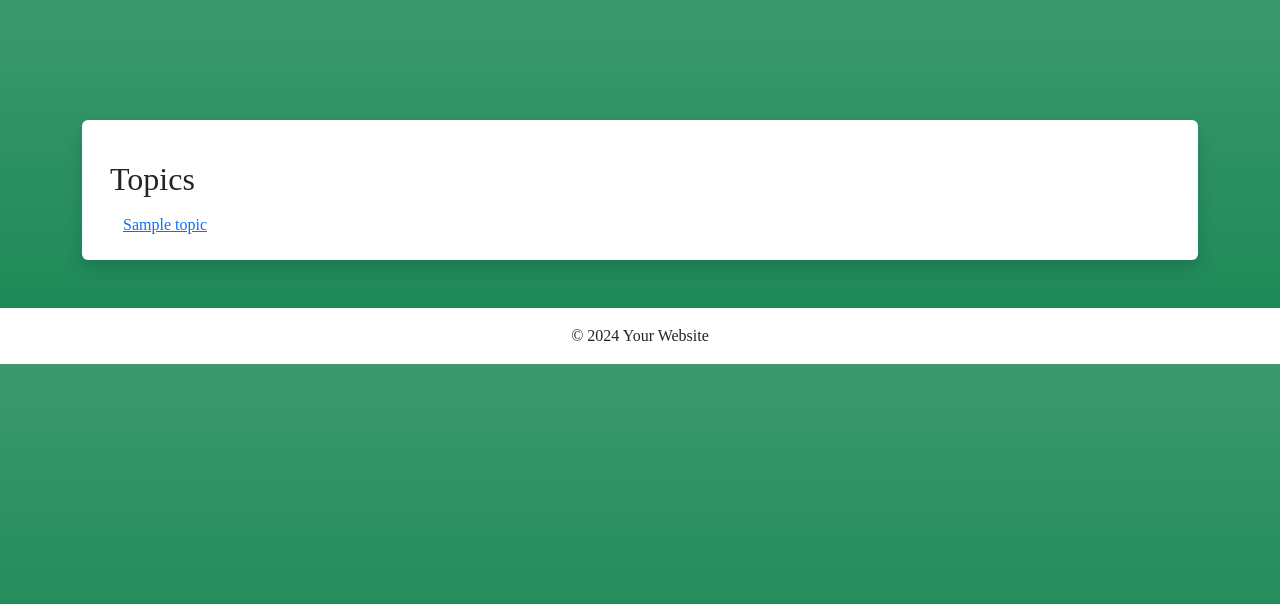
After one commit to naufalrz-qi/FHnBcollaborativeFiltering, a Flask app: template templates/forum/topics.html in a window 1280 px wide. The commit adds this page. Shown: the top 604 px of the page. Run offline with Flask 3, Linux system fonts and the light colour scheme; the template is opened without the code that fills it: most values are stand-ins (such as "Sample title", 1, 10 or a date in 2020); some libraries are stand-ins or nearby versions.

Commit message:
penambahan halaman topic

```diff
--- a/app.py
+++ b/app.py
@@ -97,6 +97,14 @@ def unlike_post(post_id):
 def posts_by_topic_route(topic_name):
     return posts_by_topic(topic_name)
 
+@app.route('/topics')
+def topics():
+    if 'username' not in session:
+        return redirect(url_for('index'))
+
+    topics = list(topics_collection.find())
+    return render_template('forum/topics.html', topics=topics)
+
 if __name__ == '__main__':
     ensure_admin_exists()
     app.run(debug=True)
--- a/static/css/navbar.css
+++ b/static/css/navbar.css
@@ -15,3 +15,7 @@
             width: auto !important;
             height: auto !important;
         }
+
+        .dropdown-toggle::after {
+            display: none !important;
+        }
--- /dev/null
+++ b/templates/forum/topics.html
@@ -0,0 +1,89 @@
+{% extends "layouts/base_normal.html" %}
+{% block style %}
+    <style>
+        .dropdown-toggle::after {
+            display: none !important;
+        }
+        .topic-item {
+            border-radius: 5px;
+            text-align: left; /* added this line to align text to the left */
+            transition: background-color 0.3s;
+        }
+        .topic-item a{
+            text-align: left; /* added this line to align text to the left */
+
+        }
+    </style>
+{% endblock %}
+
+{% block title %}Topics{% endblock %}
+
+{% block content %}
+<div class="container mt-4">
+    <h2>Topics</h2>
+
+    <div class="row">
+        {% if not topics %}
+            <div class="col-12">
+                <div class="container bg-info-subtle rounded p-4">
+                    <p class="m-0"><span>No topics available</span></p>
+                </div>
+            </div>
+        {% else %}
+            {% set column1 = [] %}
+            {% set column2 = [] %}
+            {% set column3 = [] %}
+            {% set column4 = [] %}
+
+            {% for topic in topics %}
+                {% if loop.index % 4 == 1 %}
+                    {% set _ = column1.append(topic) %}
+                {% elif loop.index % 4 == 2 %}
+                    {% set _ = column2.append(topic) %}
+                {% elif loop.index % 4 == 3 %}
+                    {% set _ = column3.append(topic) %}
+                {% else %}
+                    {% set _ = column4.append(topic) %}
+                {% endif %}
+            {% endfor %}
+
+            <div class="col-md-3">
+                {% for topic in column1 %}
+                    <div class="topic-item" style="margin: 0;"> <!-- removed margin -->
+                        <a href="{{ url_for('posts_by_topic_route', topic_name=topic['name']) }}" class="btn btn-link w-100">
+                            {{ topic['name'] }}
+                        </a>
+                    </div>
+                {% endfor %}
+            </div>
+            <div class="col-md-3">
+                {% for topic in column2 %}
+                    <div class="topic-item" style="margin: 0;"> <!-- removed margin -->
+                        <a href="{{ url_for('posts_by_topic_route', topic_name=topic['name']) }}" class="btn btn-link w-100">
+                            {{ topic['name'] }}
+                        </a>
+                    </div>
+                {% endfor %}
+            </div>
+            <div class="col-md-3">
+                {% for topic in column3 %}
+                    <div class="topic-item" style="margin: 0;"> <!-- removed margin -->
+                        <a href="{{ url_for('posts_by_topic_route', topic_name=topic['name']) }}" class="btn btn-link w-100">
+                            {{ topic['name'] }}
+                        </a>
+                    </div>
+                {% endfor %}
+            </div>
+            <div class="col-md-3">
+                {% for topic in column4 %}
+                    <div class="topic-item" style="margin: 0;"> <!-- removed margin -->
+                        <a href="{{ url_for('posts_by_topic_route', topic_name=topic['name']) }}" class="btn btn-link w-100">
+                            {{ topic['name'] }}
+                        </a>
+                    </div>
+                {% endfor %}
+            </div>
+        {% endif %}
+    </div>
+</div>
+{% endblock %}
--- a/templates/layouts/base_normal.html
+++ b/templates/layouts/base_normal.html
@@ -16,7 +16,7 @@
     {% endif %}
 
     <main class="container mt-4">
-        <div class="shadow rounded p-5 bg-white">
+        <div class="shadow rounded p-3 bg-white">
             {% block content %}
             <!-- Main content will be injected here -->
             {% endblock %}
--- a/templates/layouts/components/header.html
+++ b/templates/layouts/components/header.html
@@ -8,6 +8,9 @@
             <ul class="navbar-nav ms-auto">
                 <li class="nav-item">
                     <a class="nav-link" href="{{ url_for('forum') }}">Forum</a>
+                </li>
+                <li class="nav-item">
+                    <a class="nav-link" href="{{ url_for('topics') }}">Topics</a>
                 </li>
                 <li class="nav-item">
                     <a class="nav-link" href="{{ url_for('create_post') }}">Create Post</a>
```
Also changed, not shown: seeders/seed_topics.py (added, +37 -0 lines), templates/forum/forum.html (+6 -5 lines), static/uploads/post/img/20240722163648_Screenshot_1.png (added), 1 other file.
